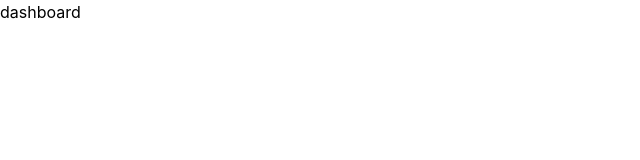
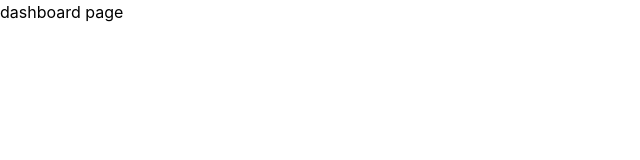
Before and after one commit to Danny4life/fintech.africa, a React (Vite) app: page /dashboard in a window 1280 px wide. Shown: the top 160 px of the page, without its empty margins (0-640 px from the left). Built offline with nearby package versions, Linux system fonts and the light colour scheme.

Commit message:
added dashboard page component

```diff
--- /dev/null
+++ b/src/component/dashboard-component/DashboardPage.jsx
@@ -0,0 +1,9 @@
+const DashboardPage = () => {
+    return (
+        <div>
+            dashboard page
+        </div>
+     );
+}
+
+export default DashboardPage;
--- a/src/pages/dashboard/Dashboard.jsx
+++ b/src/pages/dashboard/Dashboard.jsx
@@ -1,7 +1,9 @@
+import DashboardPage from "../../component/dashboard-component/DashboardPage";
+
 const Dashboard = () => {
     return (
         <div>
-            dashboard
+            <DashboardPage />
         </div>
      );
 }
```
